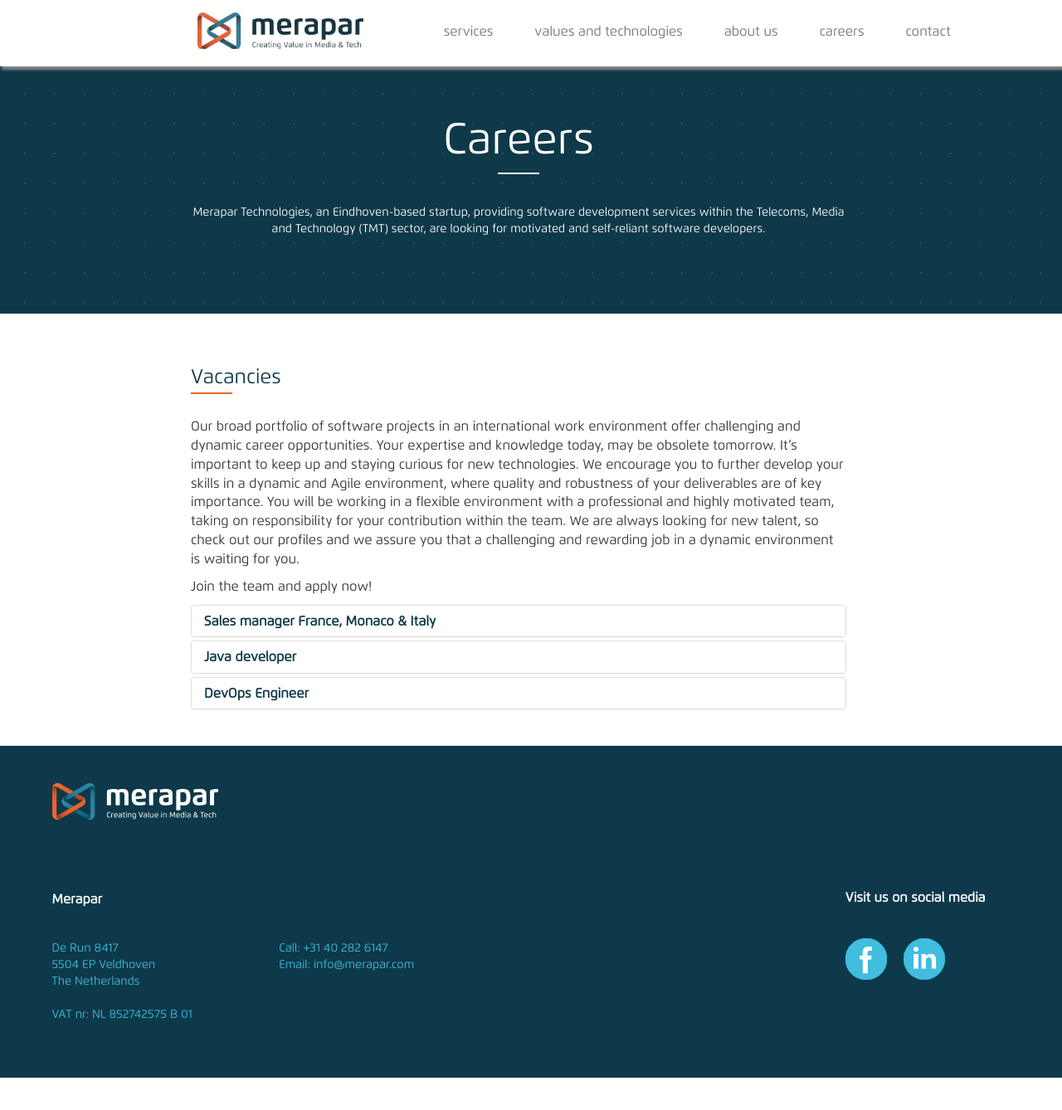
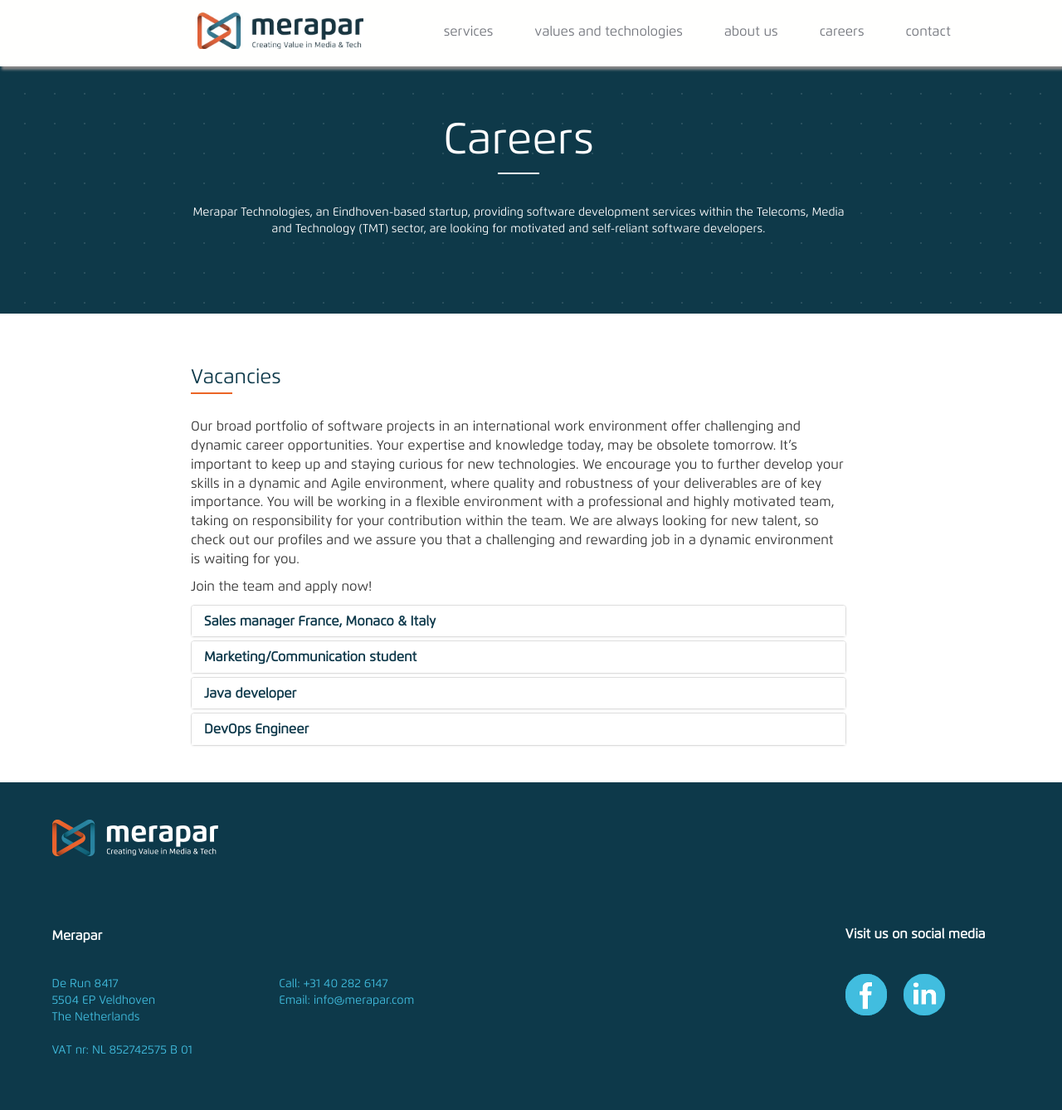
Before and after one commit to dennis-bell/merapar.com, a Jekyll site: the page built from careers/index.md, in a window 1280 px wide and 1343 px high. Shown: the top 1338 px of the window at 83% size. Built offline with Jekyll 4.4.1, drawn with Linux system fonts in a browser that asks for light colours; nearby versions of some CDN libraries.

```diff
--- a/careers/index.md
+++ b/careers/index.md
@@ -5,6 +5,8 @@ description: Merapar Technologies, an Eindhoven-based startup, providing softwar
 careers:
 - name: Sales manager France, Monaco & Italy
   link: sales-manager-france.html
+- name: Marketing/Communication student
+  link: marcom.html
 - name: Java developer
   link: java-developer.html
 - name: DevOps Engineer
```
